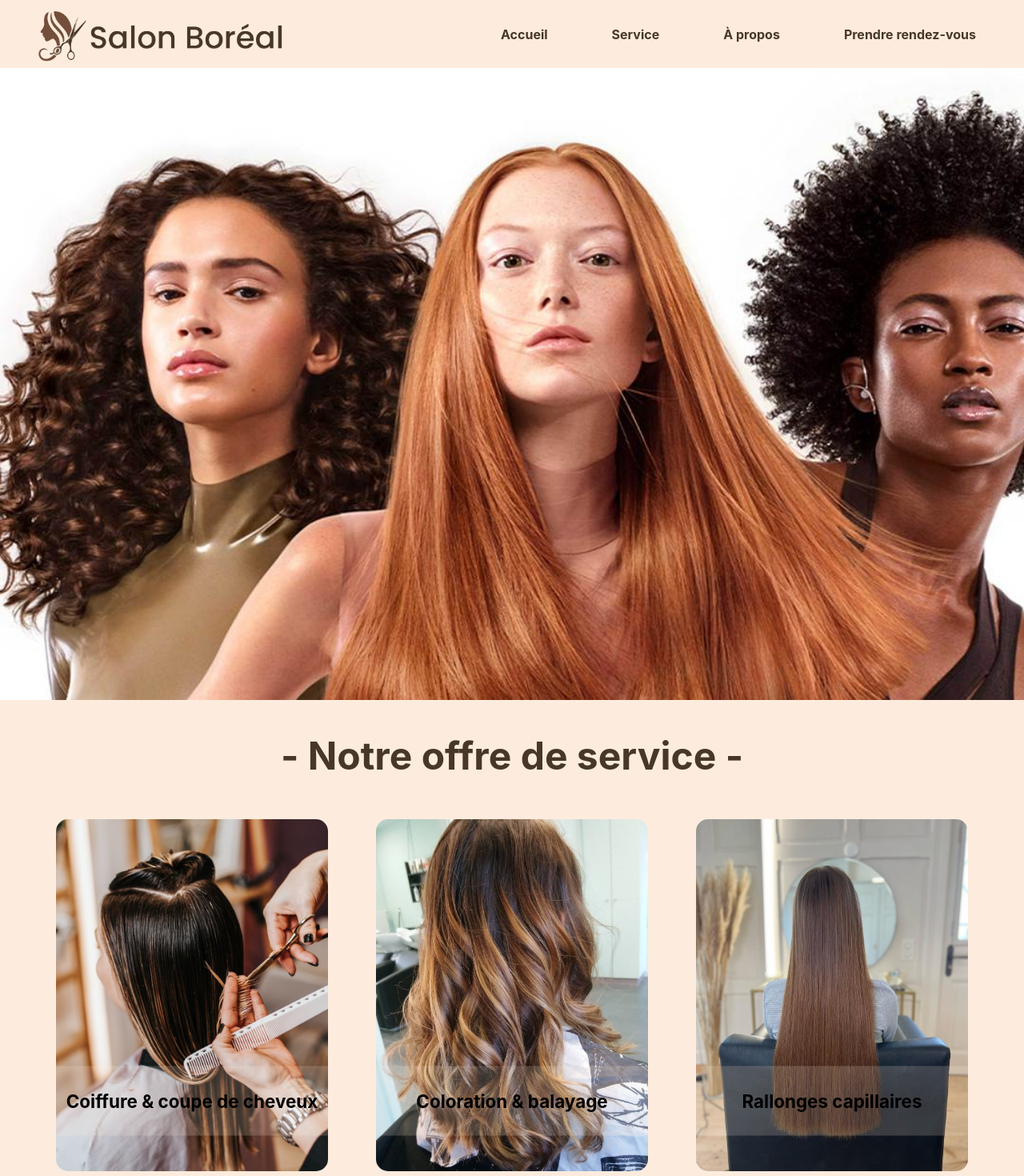
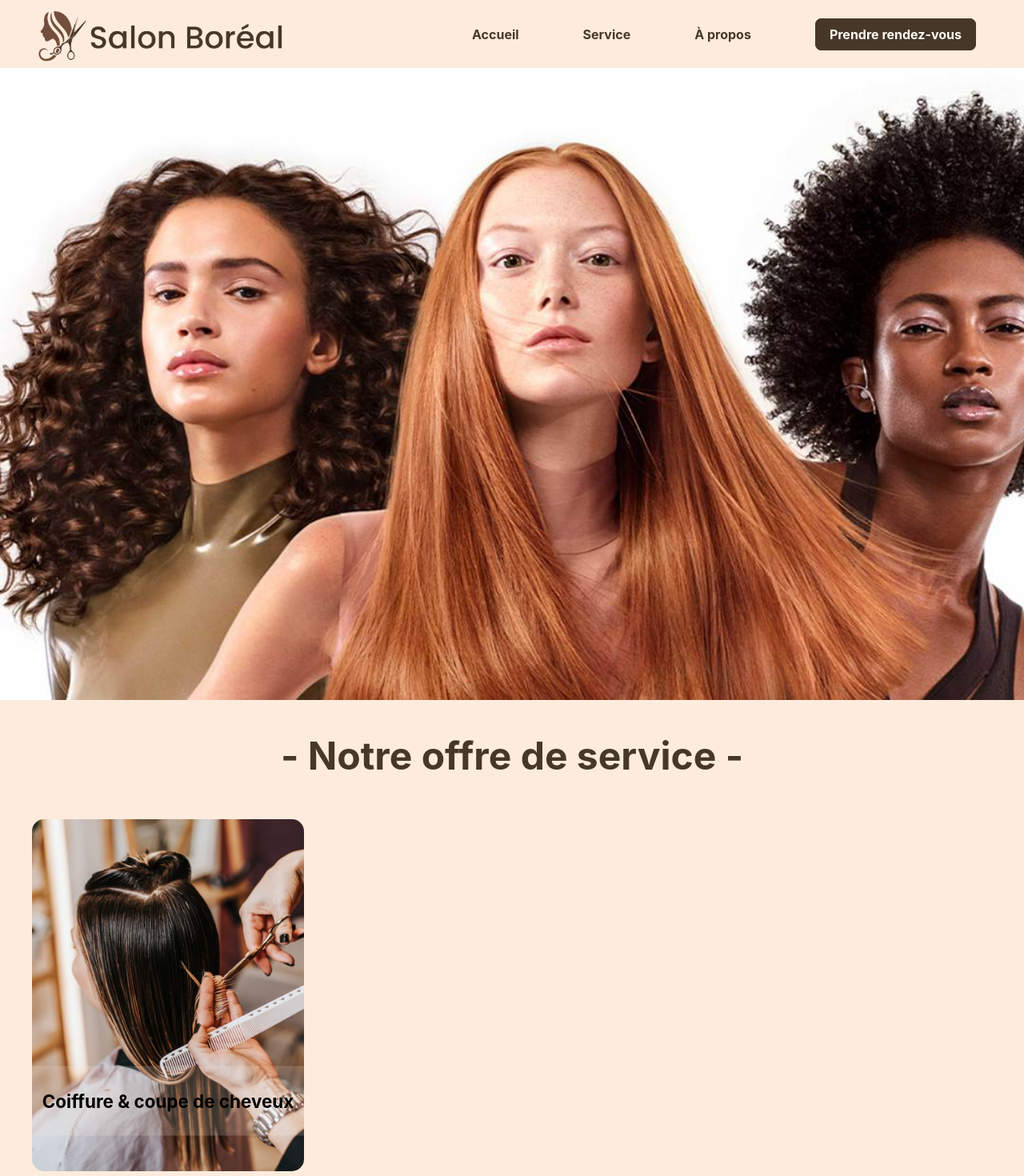
Before and after one commit to RayaneBGit/coupe-express-site-SEG3525, a React (Create React App) app: page / in a window 1280 px wide. Shown: the top 1470 px of the page at 80% size. Built offline with nearby package versions, Linux system fonts and the light colour scheme.

Commit message:
test menu

```diff
--- a/src/components/Menu.jsx
+++ b/src/components/Menu.jsx
@@ -89,7 +89,7 @@ export default function Menu() {
           <li><Link to="/">Accueil</Link></li>
           <li><Link to="/services">Service</Link></li>
           <li><Link to="/apropos">À propos</Link></li>
-          <li><Link to="/contact">Prendre rendez-vous</Link></li>
+          <li><a href="#section4" className={styles.ctRdv}>Prendre rendez-vous</a></li>
         </ul>
       </div>
     </nav>
--- a/src/components/Menu.module.css
+++ b/src/components/Menu.module.css
@@ -30,6 +30,7 @@
   text-decoration: none;
   color: #473729;
   font-weight: bold;
+  transition: all 0.5s ease;
 }
 
 .burger {
@@ -45,6 +46,20 @@
 }
 .open {
   display: block;
+}
+.navMenu ul li a.ctRdv {
+  border: 2px solid #473729;
+  background-color: #473729;
+  color:#fff8ef;
+  padding: 8px 16px;
+  border-radius: 8px;
+}
+
+.navMenu ul li a:not(.ctRdv):hover {
+  border: 2px solid #473729da;
+  padding: 8px 16px;
+  border-radius: 8px;
+  transition: all 0.3s ease;
 }
 @media (max-width: 768px) {
   .navMenu {
--- a/src/pages/Accueil/Accueil.module.css
+++ b/src/pages/Accueil/Accueil.module.css
@@ -167,6 +167,11 @@ h1 {
   }
 }
 @media (max-width: 1768px) {
+  .serviceContainer {
+    display: flex;
+    justify-content: center;
+    flex-direction: column;
+  }
   .service {
     width: 300px;
     height: 400px;
```
